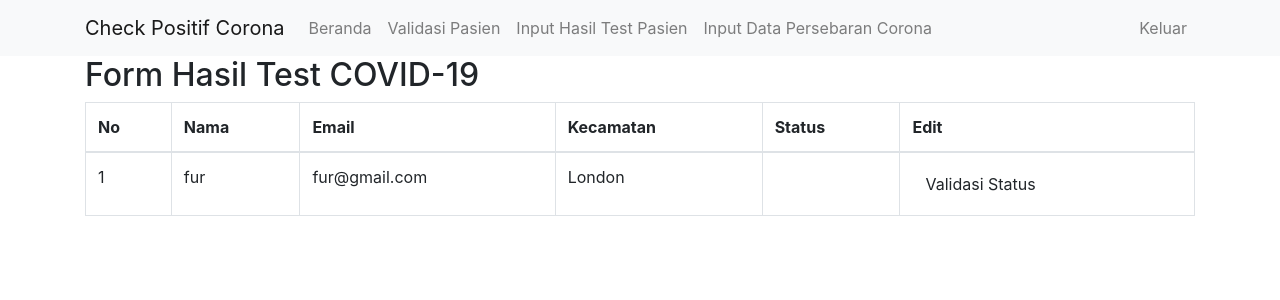
After one commit to wxnx/Website-Check-Positif-Corona, a CodeIgniter app: page /corona/index.php/status_pasien/index in a window 1280 px wide. The commit adds this page. Shown: the top 300 px of the page. Run offline with CodeIgniter, Linux system fonts and the light colour scheme; data comes from the database, SQL or seed files in the repository; some libraries are stand-ins or nearby versions.

Commit message:
Upload menu admin(Input hasil test) masih80%, data status yang diinputkan belum kesubmit 	modified:   application/controllers/Page.php 	new file:   application/controllers/Status_pasien.php 	modified:   application/models/User_model.php 	modified:   application/views/admin/hasil.php 	modified:   application/views/navbar/header_admin.php 	modified:   application/views/navbar/header_user.php

```diff
--- a/application/controllers/Page.php
+++ b/application/controllers/Page.php
@@ -56,10 +56,5 @@ class Page extends CI_Controller
     {
       $this->load->view('login/daftar');
     }
-
-    function validasi()
-    {
-      $this->load->view('validasi_pasien/index');
-    }
   }
 }
--- /dev/null
+++ b/application/controllers/Status_pasien.php
@@ -0,0 +1,31 @@
+<?php
+
+class Status_pasien extends CI_Controller
+{
+
+    function __construct()
+    {
+        parent::__construct();
+        $this->load->model('user_model');
+    }
+
+    function index()
+    {
+        $data['judul'] = 'Form Hasil Test COVID-19';
+        $datapasien['datapasien'] = $this->user_model->getPasien();
+        $this->load->view('navbar/header_admin', $data);
+        $this->load->view('admin/hasil', $datapasien);
+    }
+
+    function hasil()
+    {
+        $email = $this->input->post('email', true);
+        $status = $this->input->post('status', true);
+        $data = array(
+            'status' => $status
+        );
+        $this->user_model->inputStatus($email, $data);
+        $this->session->set_flashdata('flash', 'Disimpan');
+        redirect('status_pasien/index');
+    }
+}
--- a/application/models/User_model.php
+++ b/application/models/User_model.php
@@ -55,6 +55,13 @@ class User_model extends CI_Model
         return TRUE;
     }
 
+    public function inputStatus($email, $data)
+    {
+        $this->db->where('email', $email);
+        $this->db->update('pasien', $data);
+        return TRUE;
+    }
+
     public function ubahDataPassword()
     {
         $data = [
--- a/application/views/admin/hasil.php
+++ b/application/views/admin/hasil.php
@@ -1,40 +1,74 @@
-<class="container">
-    <div class="row mt-3">
-        <div class="col">
-            <div class="card">
-                <div class="card-header text-center">
-                    Form Hasil Test Covid-19
+<div class="container">
+    <div class="box">
+        <h2>Form Hasil Test COVID-19</h2>
+        <table class="table table-bordered" id="table">
+            <thead>
+                <tr>
+                    <th>No</th>
+                    <th>Nama</th>
+                    <th>Email</th>
+                    <th>Kecamatan</th>
+                    <th>Status</th>
+                    <th>Edit</th>
+                </tr>
+            </thead>
+            <tbody>
+                <?php $no = 1;
+                foreach ($datapasien as $d) { ?>
+                    <tr>
+                        <!--HINT UNTUK MENGHAPUS USER KALIAN DAPAT MENGGUNAKAN FORM, MENGGUNAKAN ANCHOR ATAU HREF PADA BUTTON-->
+                        <form action="">
+                            <td><?php echo $no++ ?></td>
+                            <td><?php echo $d->nama ?></td>
+                            <td><?php echo $d->email ?></td>
+                            <td><?php echo $d->kecamatan ?></td>
+                            <td><?php echo $d->status ?></td>
+                            <td><button type="button" class="btn btn-" data-toggle="modal" data-target="#edit">Validasi Status</button></td>
+                        </form>
+                    </tr>
+                <?php } ?>
+            </tbody>
+        </table>
+    </div>
+</div>
+
+<!-- Modal Input Jadwal -->
+
+<?php $no = 1;
+foreach ($datapasien as $d) { ?>
+    <div class="modal fade" id="edit" tabindex="-1" role="dialog">
+        <div class="modal-dialog" role="document">
+            <div class="modal-content">
+                <div class="modal-header">
+                    <h5 class="modal-title" id="exampleModalLabel">Input Status</h5>
+                    <button type="button" class="close" data-dismiss="modal" aria-label="Close">
+                        <span aria-hidden="true">&times;</span>
+                    </button>
                 </div>
-                <div class="card-body">
-                    <form action="" method="post">
-                        <input type="hidden" name="id" value="<?= $user['id'] ?>">
-
+                <div class="modal-body">
+                    <!-- isi form ini -->
+                    <form method="post" action="<?php echo base_url('validasi_pasien/validasi'); ?>">
+                        <input type="hidden" class="form-control" id="formGroupExampleInput" placeholder="Email" name="email" value="<?php echo $d->email ?>" required>
                         <div class="form-group">
-                            <label for="nama">Nama</label>
-                            <input type="text" class="form-control" id="nama" name="nama" value="<?= $tbl_users['nama']; ?>">
-                            <small class="form-text text-danger"><?= form_error('nama') ?>.</small>
+                            <label for="formGroupExampleInput">status</label>
+                            <input type="text" class="form-control" id="formGroupExampleInput" placeholder="status" name="status" value="<?php echo $d->status ?>" required>
                         </div>
-                        <div class="form-group">
-                            <label for="user_email">Email</label>
-                            <input type="text" class="form-control" id="user_email" name="user_email" value="<?= $tbl_users['user_emails']; ?>">
-                            <small class="form-text text-danger"><?= form_error('email') ?>.</small>
-                        </div>
-                        <div class="form-group">
-                            <label for="text">Kecamatan</label>
-                            <input type="text" class="form-control" id="kecamatan" name="kecamatan" value="<?= $tbl_users['kecamatan']; ?>">
-                            <small class="form-text text-danger"><?= form_error('kecamatan') ?>.</small>
-                        </div>
-                        <div class="form-group">
-                            <label for="text">Status</label>
-                            <input type="text" class="form-control" id="status" name="status" value="<?= $tbl_users['status']; ?>">
-                            <small class="form-text text-danger"><?= form_error('status') ?>.</small>
-                        </div>
+                    </form>
                 </div>
-                <button type="submit" name="tambah" class="btn btn-primary float-right">Simpan Data</button>
+                <div class="modal-footer">
+                    <button type="button" class="btn btn-secondary" data-dismiss="modal">Tidak</button>
+                    <input type="submit" class="btn btn-primary" id="hapus" value="Submit" placeholder="Simpan"> </div>
                 </form>
             </div>
         </div>
+    </div>
+<?php } ?>
 
-    </div>
-    </div>
-    </div>
+</body>
+<script type="text/javascript">
+    $(document).ready(function() {
+        $('#table').DataTable();
+    });
+</script>
+
+</html>
--- a/application/views/navbar/header_admin.php
+++ b/application/views/navbar/header_admin.php
@@ -30,12 +30,12 @@
             <div class="collapse navbar-collapse" id="navbarNavAltMarkup">
                 <div class="navbar-nav mr-auto mt-2 mt-lg-0">
                     <li><a class="nav-item nav-link" href="#">Beranda</a></li>
-                    <li><a class="nav-item nav-link" href="<?= site_url('validasi_pasien/index') ?>"">Validasi Pasien</a></li>
-                    <li><a class=" nav-item nav-link" href="#">Input Hasil Test Pasien</a></li>
+                    <li><a class="nav-item nav-link" href="<?= site_url('validasi_pasien/index') ?>">Validasi Pasien</a></li>
+                    <li><a class=" nav-item nav-link" href="<?= site_url('status_pasien/index') ?>">Input Hasil Test Pasien</a></li>
                     <li><a class="nav-item nav-link" href="<?= site_url('data_penyebaran/tambah_data') ?>">Input Data Persebaran Corona</a></li>
                 </div>
                 <div class="navbar-nav">
-                    <li><a class="nav-item nav-link" href="<?= site_url('login/logout') ?>">Keluar</a></li>
+                    <li><a class="nav-item nav-link" href="<?= site_url('login/index') ?>">Keluar</a></li>
                 </div>
             </div>
         </div>
--- a/application/views/navbar/header_user.php
+++ b/application/views/navbar/header_user.php
@@ -51,7 +51,7 @@
                         </div>
 
                     </li>
-                    <li><a class="nav-item nav-link" href="<?= site_url('login/logout') ?>">Keluar</a></li>
+                    <li><a class="nav-item nav-link" href="<?= site_url('login/index') ?>">Keluar</a></li>
                 </div>
             </div>
         </div>
```
